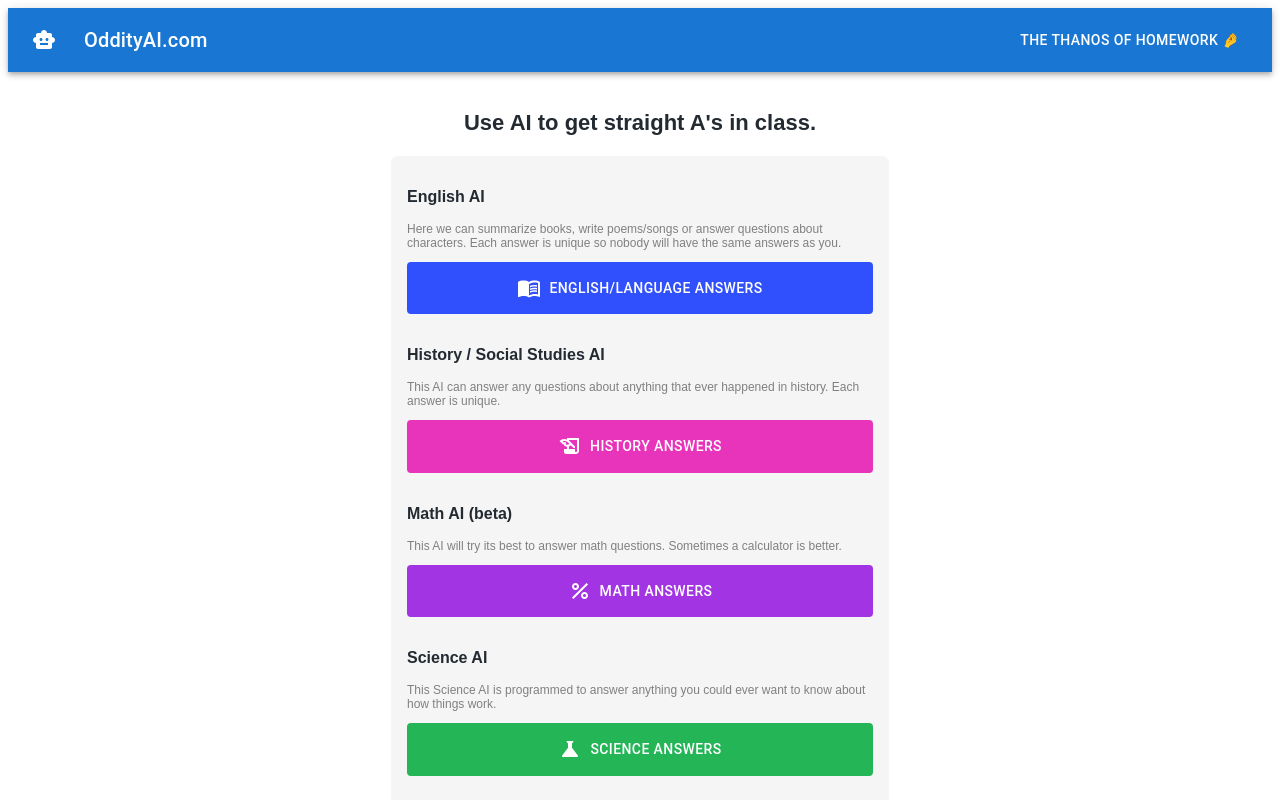
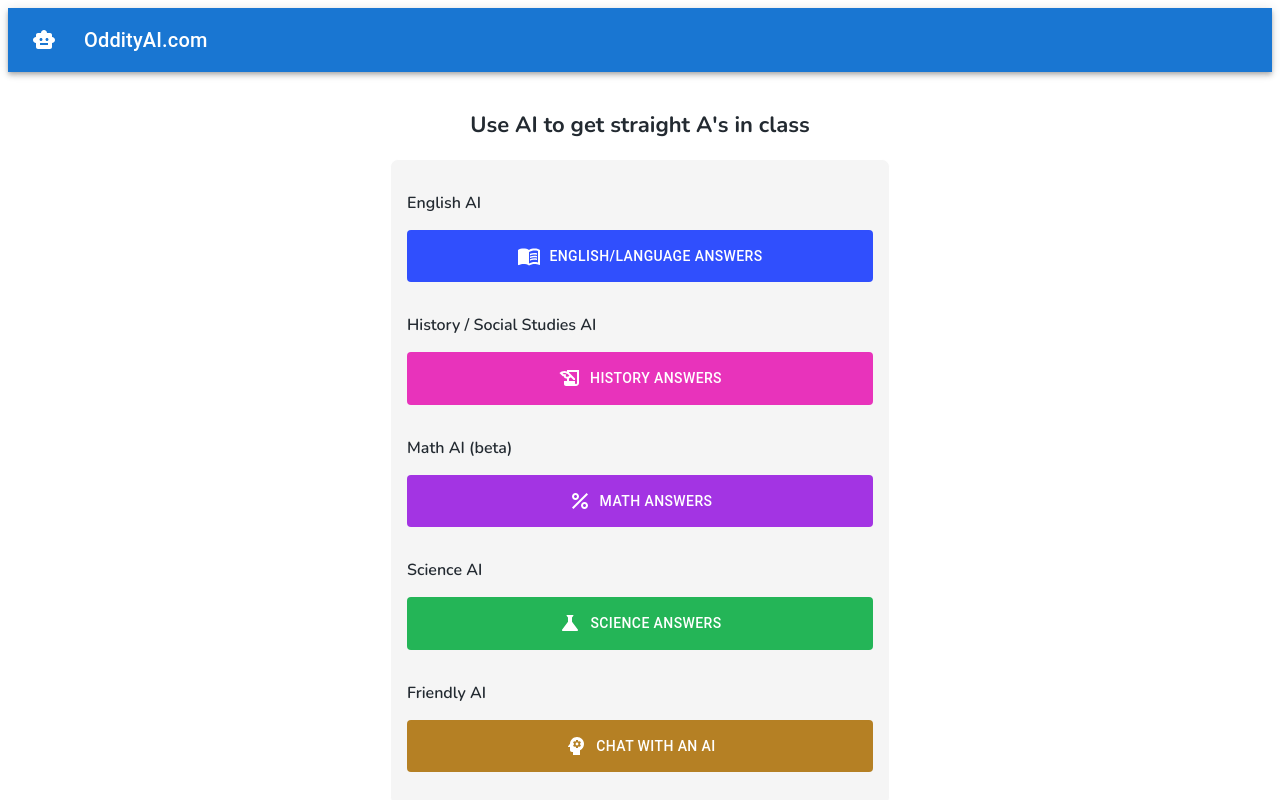
Before and after one commit to oddityai/oddity-front-end, a Next.js app: page / in a window 1280 px wide. Shown: the top 800 px of the page. Built offline with nearby package versions, Linux system fonts and the light colour scheme; a web font is replaced by a local one; what pdfmake would draw is missing.

Commit message:
improve font

```diff
--- a/package.json
+++ b/package.json
@@ -14,6 +14,7 @@
     "@mui/icons-material": "^5.11.0",
     "@mui/material": "^5.11.2",
     "@netlify/plugin-nextjs": "^4.29.4",
+    "@next/font": "^13.1.1",
     "html-to-pdfmake": "^2.4.11",
     "html2canvas": "^1.4.1",
     "i": "^0.3.7",
--- a/pages/App.js
+++ b/pages/App.js
@@ -18,7 +18,9 @@ import ReactGA from "react-ga4";
 import ChatBot from "./ChatBot";
 import Buttons from "./Buttons";
 import Dialog from "@mui/material/Dialog";
+import { Nunito } from "@next/font/google";
 
+const nunito = Nunito({ subsets: ["latin"] });
 pdfMake.vfs = pdfFonts.pdfMake.vfs;
 
 const test = [];
@@ -213,7 +215,9 @@ export default function Home() {
               />
             </div>
           </Dialog>
-          <h2 style={{ fontSize: 22 }}>Use AI to get straight A's in class.</h2>
+          <h2 className={nunito.className} style={{ fontSize: 22 }}>
+            Use AI to get straight A's in class
+          </h2>
 
           <Buttons handleClick={handleClick} />
 
--- a/pages/AppBar.js
+++ b/pages/AppBar.js
@@ -8,10 +8,13 @@ import IconButton from "@mui/material/IconButton";
 import MenuIcon from "@mui/icons-material/Menu";
 import TwitterIcon from "@mui/icons-material/Twitter";
 import SmartToyIcon from "@mui/icons-material/SmartToy";
+import { Nunito } from "@next/font/google";
+
+const nunito = Nunito({ subsets: ["latin"] });
 
 export default function ButtonAppBar() {
   return (
-    <Box sx={{ flexGrow: 1 }}>
+    <Box className={nunito.className} sx={{ flexGrow: 1 }}>
       <AppBar position="static">
         <Toolbar>
           <IconButton
@@ -23,10 +26,14 @@ export default function ButtonAppBar() {
           >
             <SmartToyIcon />
           </IconButton>
-          <Typography variant="h6" component="div" sx={{ flexGrow: 1 }}>
+          <Typography
+            className={nunito.className}
+            variant="h6"
+            component="div"
+            sx={{ flexGrow: 1 }}
+          >
             OddityAI.com
           </Typography>
-          <Button color="inherit">the thanos of homework 🤌</Button>
         </Toolbar>
       </AppBar>
     </Box>
--- a/pages/Buttons.js
+++ b/pages/Buttons.js
@@ -20,11 +20,13 @@ import PercentIcon from "@mui/icons-material/Percent";
 import SmartToyIcon from "@mui/icons-material/SmartToy";
 import ScienceIcon from "@mui/icons-material/Science";
 import PsychologyIcon from "@mui/icons-material/Psychology";
+import { Nunito } from "@next/font/google";
 
+const nunito = Nunito({ subsets: ["latin"] });
 const Buttons = ({ children, handleClick }) => {
   return (
     <div
-      className="container"
+      className={nunito.className}
       style={{ textAlign: "left", margin: "auto", maxWidth: 500 }}
     >
       <div
@@ -37,12 +39,17 @@ const Buttons = ({ children, handleClick }) => {
       >
         <div style={{ padding: 16 }}>
           <form>
-            <p style={{ fontSize: 16, fontWeight: 600 }}>English AI</p>
-            <p style={{ fontSize: 12, color: "gray" }}>
+            <p
+              className={nunito.className}
+              style={{ fontSize: 16, fontWeight: 600 }}
+            >
+              English AI
+            </p>
+            {/* <p style={{ fontSize: 12, color: "gray" }}>
               Here we can summarize books, write poems/songs or answer questions
               about characters. Each answer is unique so nobody will have the
               same answers as you.
-            </p>
+            </p> */}
             <Button
               onClick={() => handleClick("english")}
               style={{
@@ -62,10 +69,10 @@ const Buttons = ({ children, handleClick }) => {
             <p style={{ fontSize: 16, fontWeight: 600 }}>
               History / Social Studies AI
             </p>
-            <p style={{ fontSize: 12, color: "gray" }}>
+            {/* <p style={{ fontSize: 12, color: "gray" }}>
               This AI can answer any questions about anything that ever happened
               in history. Each answer is unique.
-            </p>
+            </p> */}
             <Button
               onClick={() => handleClick("history")}
               style={{
@@ -83,10 +90,10 @@ const Buttons = ({ children, handleClick }) => {
               </span>
             </Button>
             <p style={{ fontSize: 16, fontWeight: 600 }}>Math AI (beta)</p>
-            <p style={{ fontSize: 12, color: "gray" }}>
+            {/* <p style={{ fontSize: 12, color: "gray" }}>
               This AI will try its best to answer math questions. Sometimes a
               calculator is better.
-            </p>
+            </p> */}
             <Button
               onClick={() => handleClick("math")}
               style={{
@@ -102,10 +109,10 @@ const Buttons = ({ children, handleClick }) => {
               <span style={{ fontSize: 14, marginLeft: 8 }}>Math Answers</span>
             </Button>
             <p style={{ fontSize: 16, fontWeight: 600 }}>Science AI</p>
-            <p style={{ fontSize: 12, color: "gray" }}>
+            {/* <p style={{ fontSize: 12, color: "gray" }}>
               This Science AI is programmed to answer anything you could ever
               want to know about how things work.
-            </p>
+            </p> */}
             <Button
               onClick={() => handleClick("science")}
               style={{
@@ -123,10 +130,10 @@ const Buttons = ({ children, handleClick }) => {
               </span>
             </Button>
             <p style={{ fontSize: 16, fontWeight: 600 }}>Friendly AI</p>
-            <p style={{ fontSize: 12, color: "gray" }}>
+            {/* <p style={{ fontSize: 12, color: "gray" }}>
               This is a fun chatbot so you can talk directly to our AI
               him/her-self.
-            </p>
+            </p> */}
             <Button
               onClick={() => handleClick("chat")}
               style={{
--- a/pages/ChatBot.js
+++ b/pages/ChatBot.js
@@ -1,6 +1,8 @@
 import TextField from "@mui/material/TextField";
 import SmartToyIcon from "@mui/icons-material/SmartToy";
 import ChatBubble from "./ChatBubble";
+import { Nunito } from "@next/font/google";
+const nunito = Nunito({ subsets: ["latin"] });
 
 const ChatBot = ({
   error,
@@ -82,6 +84,7 @@ const ChatBot = ({
                   margin: 8,
                   fontSize: 15,
                 }}
+                className={nunito.className}
               >
                 {TYPES[subject]}
               </p>
@@ -195,6 +198,7 @@ const ChatBot = ({
                               margin: 8,
                               fontSize: 15,
                             }}
+                            className={nunito.className}
                           >
                             {answer.result}
                           </p>
--- a/pages/index.js
+++ b/pages/index.js
@@ -4,7 +4,10 @@ import App from "./App";
 import ReactGA from "react-ga4";
 import LogRocket from "logrocket";
 import { hotjar } from "react-hotjar";
-import Hotjar from "@hotjar/browser";
+import Hnujar from "@hotjar/browser";
+import { Nunito } from "@next/font/google";
+
+const nunito = Nunito({ subsets: ["latin"] });
 
 const Index = () => {
   useEffect(() => {
@@ -23,7 +26,13 @@ const Index = () => {
     }
   }, []);
 
-  return <App />;
+  return (
+    <>
+      <div className={nunito.className}>
+        <App />
+      </div>
+    </>
+  );
 };
 
 export default Index;
```
Also changed, not shown: 1 other file (tests, documents, lock files or other folders).
